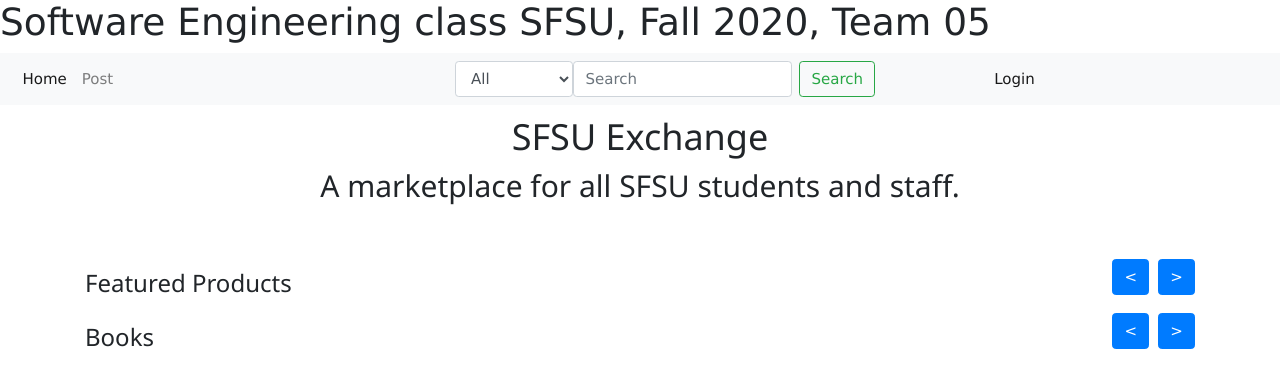
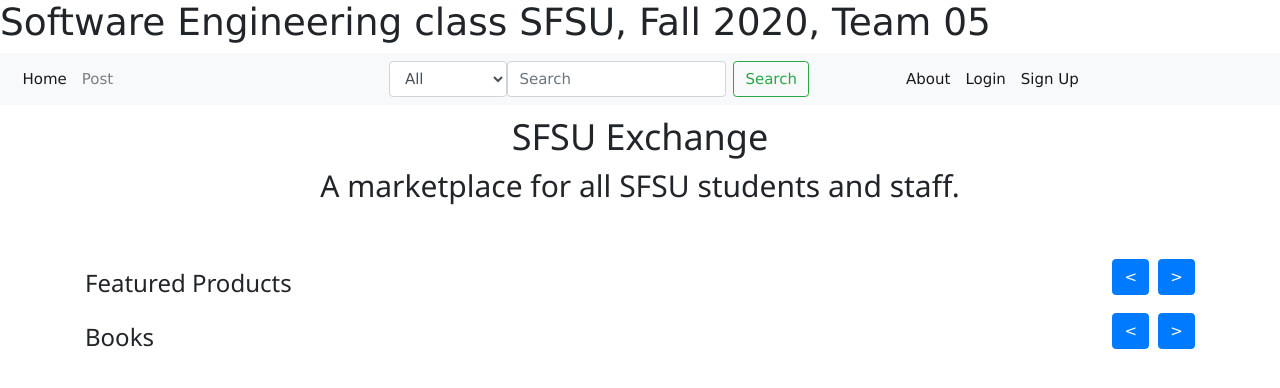
Before and after one commit to mathai1/CSC648-website, a Flask app: page / in a window 1280 px wide. Shown: the top 388 px of the page. Run offline with Flask 2, Linux system fonts and the light colour scheme; data that the repository does not hold is empty; some libraries are stand-ins or nearby versions.

Commit message:
fixed link buttons on base html

```diff
--- a/application/templates/base.html
+++ b/application/templates/base.html
@@ -17,7 +17,7 @@
       <div class="navbar-collapse collapse justify-content-start order-2" id="collapsibleNavbar">
         <ul class="navbar-nav mr-auto">
             <li class="nav-item active">
-                <a class="nav-link" href="#">Home</a>
+                <a class="nav-link" href="/">Home</a>
             </li>
             <li class="nav-item">
                 <a class="nav-link" href="#">Post</a>
@@ -43,7 +43,13 @@
       <div class="navbar-collapse collapse justify-content-end order-2" id="collapsibleNavbar">
         <ul class="navbar-nav mr-auto">
             <li class="nav-item active">
+              <a class="nav-link" href="/about">About</a>
+            </li>
+            <li class="nav-item active">
                 <a class="nav-link" href="#">Login</a>
+            </li>
+            <li class="nav-item active">
+              <a class="nav-link" href="#">Sign Up</a>
             </li>
         </ul>
     </div>
```
